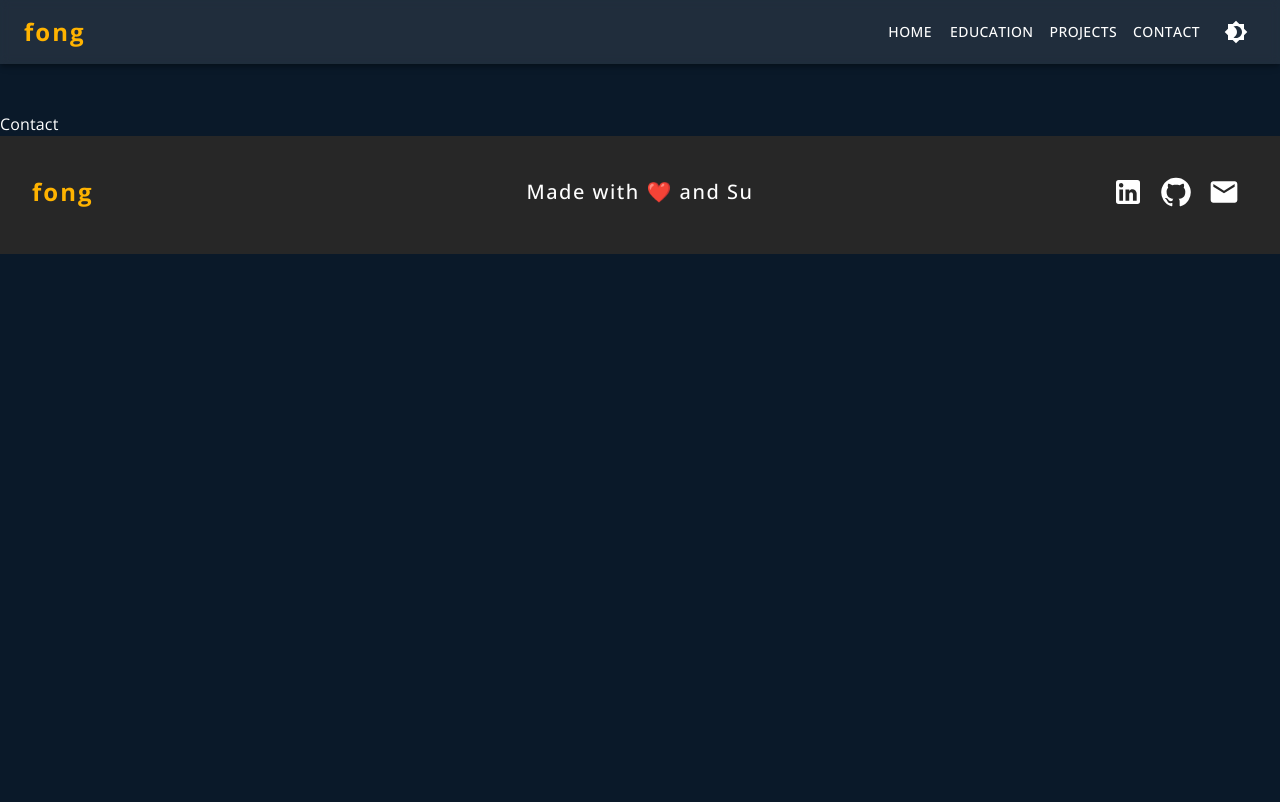
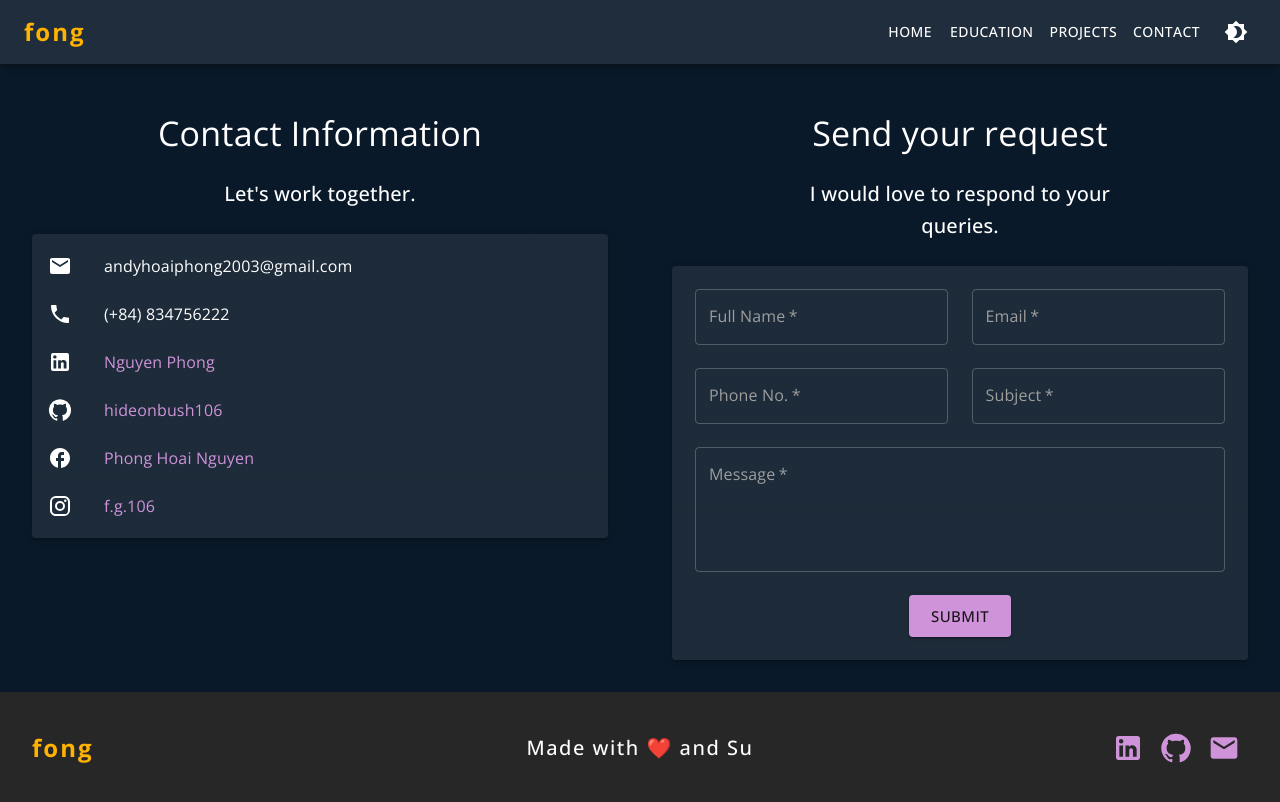
Before and after one commit to hideonbush106/portfolio, a React (Vite) app: page /contact in a window 1280 px wide. Shown: the top 802 px of the page. Built offline with nearby package versions, Linux system fonts and the light colour scheme.

Commit message:
update contact

```diff
--- a/package.json
+++ b/package.json
@@ -9,6 +9,7 @@
     "preview": "vite preview"
   },
   "dependencies": {
+    "@emailjs/browser": "^3.11.0",
     "@emotion/react": "^11.10.6",
     "@emotion/styled": "^11.10.6",
     "@fontsource/public-sans": "^4.5.12",
--- a/src/index.css
+++ b/src/index.css
@@ -36,7 +36,7 @@ body {
   line-height: 1;
 }
 
-a:link {
+/* a:link {
   text-decoration: none;
   color: inherit;
   cursor: pointer;
@@ -46,7 +46,7 @@ a:visited {
   text-decoration: none;
   color: inherit;
   cursor: pointer;
-}
+} */
 
 body {
   overflow-x: hidden;
--- a/src/routes/Contact/Contact.jsx
+++ b/src/routes/Contact/Contact.jsx
@@ -1,9 +1,23 @@
-import React from 'react'
+import React, { useRef } from "react";
+import emailjs from "@emailjs/browser";
+import { Box } from "@mui/material";
+import ContactInfo from "./components/ContactInfo";
+import ContactForm from "./components/ContactForm";
 
 const Contact = () => {
   return (
-    <div>Contact</div>
-  )
-}
+    <Box
+      sx={{
+        display: "flex",
+        flexDirection: { xs: "column", sm: "row" },
+        justifyContent: "space-around",
+        alignItems: { sm: "start", xs: "center" },
+      }}
+    >
+      <ContactInfo sx={{ marginBottom: 4, width: { sm: "45%", xs: "90%" } }} />
+      <ContactForm sx={{ marginBottom: 4, width: { sm: "45%", xs: "90%" } }} />
+    </Box>
+  );
+};
 
-export default Contact
+export default Contact;
--- /dev/null
+++ b/src/routes/Contact/components/ContactForm.jsx
@@ -0,0 +1,125 @@
+import { Box, Button, Paper, TextField, Typography } from "@mui/material";
+import React from "react";
+import { Fade } from "react-awesome-reveal";
+import emailjs from "@emailjs/browser";
+const ContactForm = (props) => {
+  const form = React.useRef();
+
+  const sendEmail = (e) => {
+    e.preventDefault();
+
+    emailjs
+      .sendForm(
+        "service_79x7yzq",
+        "template_l3nrbsl",
+        form.current,
+        "11Cdl8Sk0IXr3NvI6"
+      )
+      .then(
+        (result) => {
+          console.log(result.text);
+        },
+        (error) => {
+          console.log(error.text);
+        }
+      );
+  };
+  return (
+    // <form ref={form} onSubmit={sendEmail}>
+    //   <label>Name</label>
+    //   <input type="text" name="from_name" />
+    //   <label>Email</label>
+    //   <input type="email" name="from_email" />
+    //   <label>Message</label>
+    //   <textarea name="message" />
+    //   <input type="submit" value="Send" />
+    // </form>
+    <Box sx={props.sx}>
+      <Fade cascade direction="down" duration={1200} triggerOnce="true">
+        <Typography sx={{ textAlign: "center" }} variant="h4">
+          Send your request
+        </Typography>
+        <Typography
+          sx={{
+            textAlign: "center",
+            my: 3,
+            width: { xs: "80%", sm: "60%" },
+            mx: "auto",
+          }}
+          variant="h6"
+        >
+          I would love to respond to your queries.
+        </Typography>
+        <Paper elevation={3}>
+          <Box
+            ref={form}
+            onSubmit={sendEmail}
+            component="form"
+            sx={{
+              display: "flex",
+              flexWrap: "wrap",
+              justifyContent: "space-between",
+            }}
+          >
+            <TextField
+              sx={{ my: "4%", marginLeft: "4%", width: "44%" }}
+              color="secondary"
+              label="Full Name"
+              name="from_name"
+              required
+            />
+
+            <TextField
+              sx={{ my: "4%", marginRight: "4%", width: "44%" }}
+              type="email"
+              color="secondary"
+              label="Email"
+              name="from_email"
+              required
+            />
+
+            <TextField
+              sx={{ marginBottom: "4%", marginLeft: "4%", width: "44%" }}
+              type="tel"
+              color="secondary"
+              label="Phone No."
+              name="from_phoneNo"
+              required
+            />
+
+            <TextField
+              sx={{ marginBottom: "4%", marginRight: "4%", width: "44%" }}
+              color="secondary"
+              label="Subject"
+              name="subject"
+              required
+            />
+
+            <TextField
+              sx={{ marginLeft: "4%", marginBottom: "4%", width: "92%" }}
+              color="secondary"
+              label="Message"
+              multiline
+              rows={4}
+              name="message"
+              required
+            />
+            <Box sx={{ width: "100%", display: "flex", marginBottom: "4%" }}>
+              <Button
+                type="submit"
+                color="secondary"
+                variant="contained"
+                sx={{ mx: "auto" }}
+                size="large"
+              >
+                Submit
+              </Button>
+            </Box>
+          </Box>
+        </Paper>
+      </Fade>
+    </Box>
+  );
+};
+
+export default ContactForm;
--- /dev/null
+++ b/src/routes/Contact/components/ContactInfo.jsx
@@ -0,0 +1,123 @@
+import {
+  Email,
+  Facebook,
+  FacebookRounded,
+  GitHub,
+  Instagram,
+  LinkedIn,
+  Phone,
+} from "@mui/icons-material";
+import {
+  Box,
+  Link,
+  List,
+  ListItem,
+  ListItemIcon,
+  ListItemText,
+  Paper,
+  Typography,
+} from "@mui/material";
+import React from "react";
+import { Fade } from "react-awesome-reveal";
+
+const ContactInfo = (props) => {
+  return (
+    <Box sx={props.sx}>
+      <Fade cascade direction="down" duration={1200} triggerOnce="true">
+        <Typography sx={{ textAlign: "center" }} variant="h4">
+          Contact Information
+        </Typography>
+        <Typography
+          sx={{
+            textAlign: "center",
+            my: 3,
+            width: { xs: "80%", sm: "60%" },
+            mx: "auto",
+          }}
+          variant="h6"
+        >
+          Let's work together.
+        </Typography>
+        <Paper elevation={3}>
+          <List>
+            <ListItem>
+              <ListItemIcon>
+                <Email />
+              </ListItemIcon>
+              <ListItemText>andyhoaiphong2003@gmail.com</ListItemText>
+            </ListItem>
+            <ListItem>
+              <ListItemIcon>
+                <Phone />
+              </ListItemIcon>
+              <ListItemText>(+84) 834756222</ListItemText>
+            </ListItem>
+            <ListItem>
+              <ListItemIcon>
+                <LinkedIn />
+              </ListItemIcon>
+              <ListItemText>
+                <Link
+                  color="secondary"
+                  underline="hover"
+                  href="https://www.linkedin.com/in/phonghoai/"
+                  target="_blank"
+                >
+                  Nguyen Phong
+                </Link>
+              </ListItemText>
+            </ListItem>
+            <ListItem>
+              <ListItemIcon>
+                <GitHub />
+              </ListItemIcon>
+              <ListItemText>
+                <Link
+                  color="secondary"
+                  underline="hover"
+                  href="https://github.com/hideonbush106"
+                  target="_blank"
+                >
+                  hideonbush106
+                </Link>
+              </ListItemText>
+            </ListItem>
+            <ListItem>
+              <ListItemIcon>
+                <FacebookRounded />
+              </ListItemIcon>
+              <ListItemText>
+                <Link
+                  color="secondary"
+                  underline="hover"
+                  href="http://facebook.com/fng.106"
+                  target="_blank"
+                >
+                  Phong Hoai Nguyen
+                </Link>
+              </ListItemText>
+            </ListItem>
+
+            <ListItem>
+              <ListItemIcon>
+                <Instagram />
+              </ListItemIcon>
+              <ListItemText>
+                <Link
+                  color="secondary"
+                  underline="hover"
+                  href="https://www.instagram.com/f.g.106/"
+                  target="_blank"
+                >
+                  f.g.106
+                </Link>
+              </ListItemText>
+            </ListItem>
+          </List>
+        </Paper>
+      </Fade>
+    </Box>
+  );
+};
+
+export default ContactInfo;
--- a/src/routes/Layout/components/Footer.jsx
+++ b/src/routes/Layout/components/Footer.jsx
@@ -4,6 +4,7 @@ import useTheme from "@mui/material/styles/useTheme";
 import { blueGrey } from "@mui/material/colors";
 import Typography from "@mui/material/Typography";
 import { Link } from "react-router-dom";
+import { Link as MuiLink } from "@mui/material";
 import { Email, FacebookRounded, GitHub, LinkedIn } from "@mui/icons-material";
 
 const Footer = () => {
@@ -71,15 +72,15 @@ const Footer = () => {
           justifyContent: { sm: "flex-end", xs: "center" },
         }}
       >
-        <a target="_blank" href="https://www.linkedin.com/in/phonghoai/">
+        <MuiLink color="secondary" target="_blank" href="https://www.linkedin.com/in/phonghoai/">
           <LinkedIn sx={iconStyle} />
-        </a>
-        <a target="_blank" href="https://github.com/hideonbush106">
+        </MuiLink>
+        <MuiLink color="secondary" target="_blank" href="https://github.com/hideonbush106">
           <GitHub sx={iconStyle} />
-        </a>
-        <a target="_blank" href="mailto:andyhoaiphong2003@gmail.com">
+        </MuiLink>
+        <MuiLink color="secondary" target="_blank" href="mailto:andyhoaiphong2003@gmail.com">
           <Email sx={iconStyle} />
-        </a>
+        </MuiLink>
       </Box>
     </Box>
   );
```
Also changed, not shown: 1 other file (tests, documents, lock files or other folders).
